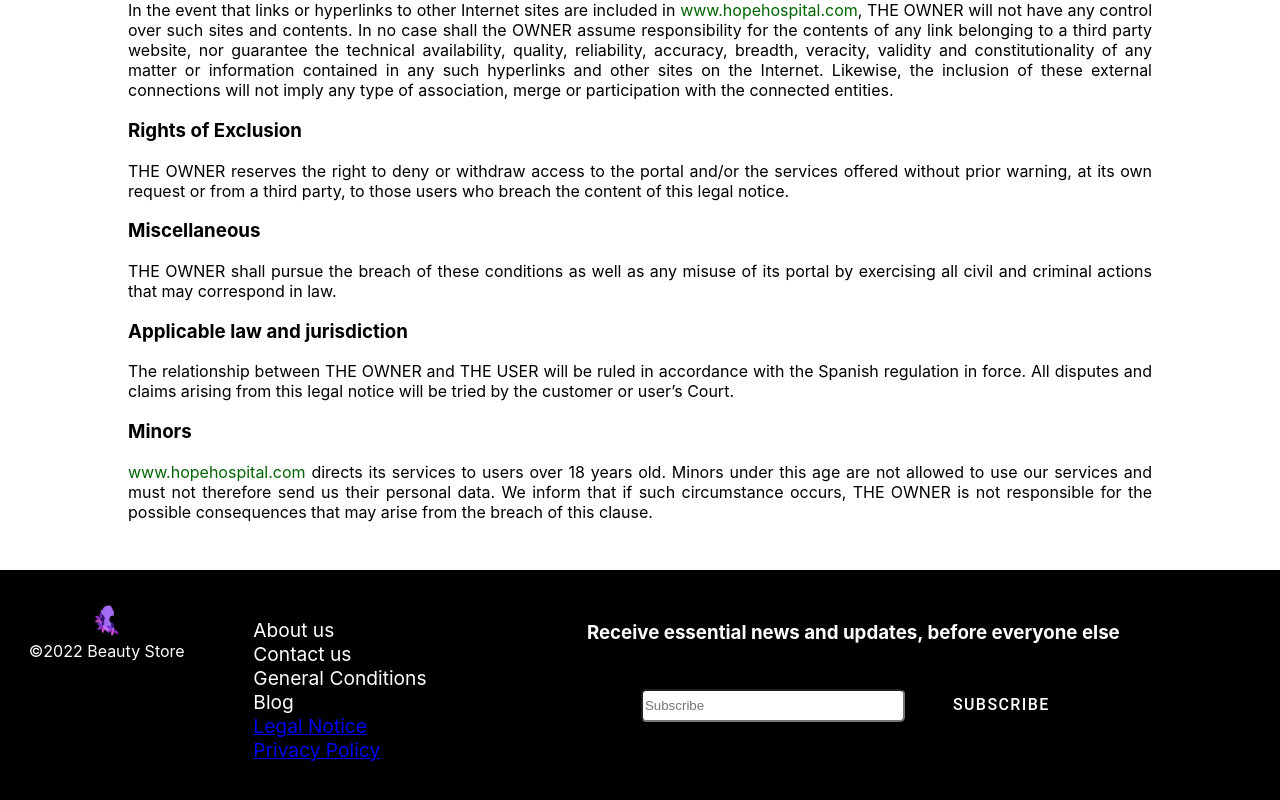
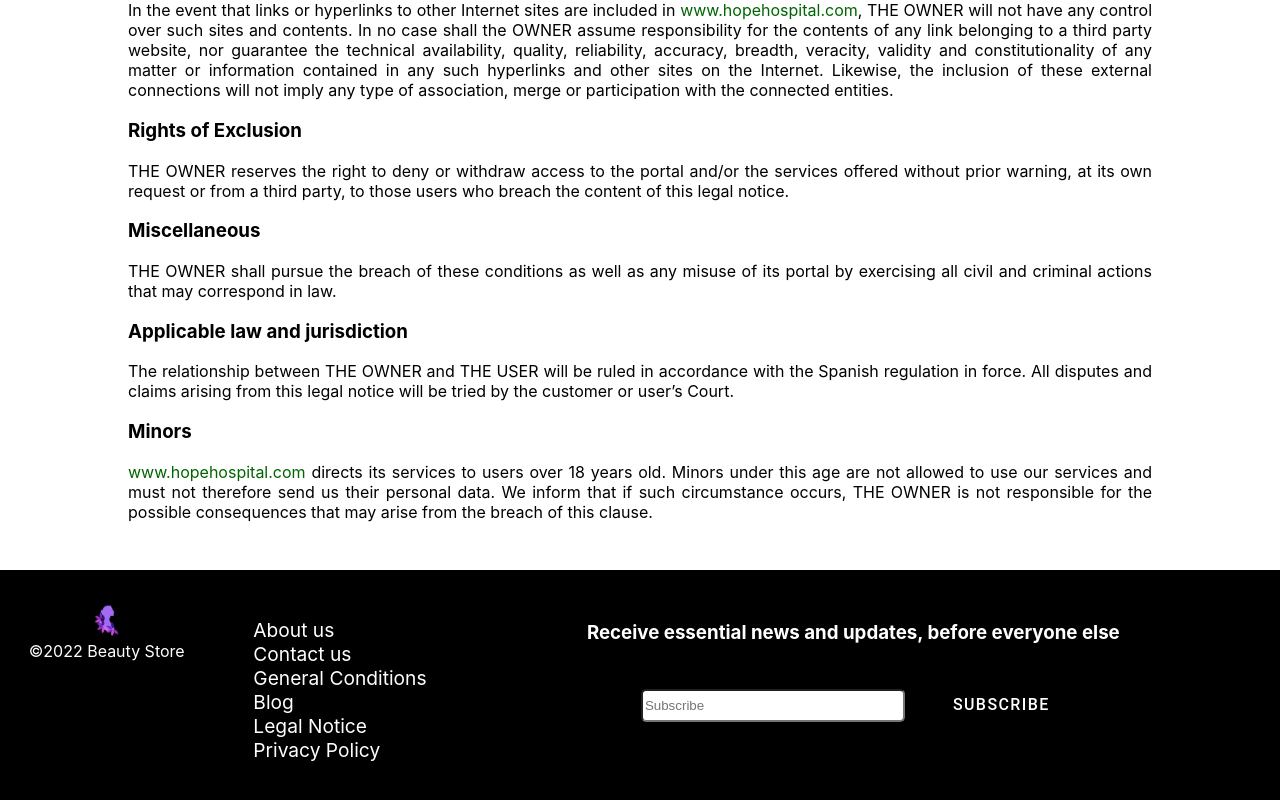
Before and after one commit to SusanaSalmeron/react-shop-online, a React (Create React App) app: page /legal in a window 1280 px wide. Shown: the part 2784-3584 px from the top of the page. Built offline with nearby package versions, Linux system fonts and the light colour scheme.

Commit message:
change link styles on footer

```diff
--- a/src/components/Footer/footer.module.css
+++ b/src/components/Footer/footer.module.css
@@ -31,6 +31,15 @@
     list-style: none;
     text-align: left;
     font-size: 1.2em;
+}
+
+.links ul li a {
+    text-decoration: none;
+    color: white;
+}
+
+.links ul li a:hover {
+    color: gray;
 }
 
 .subscribe {
```
